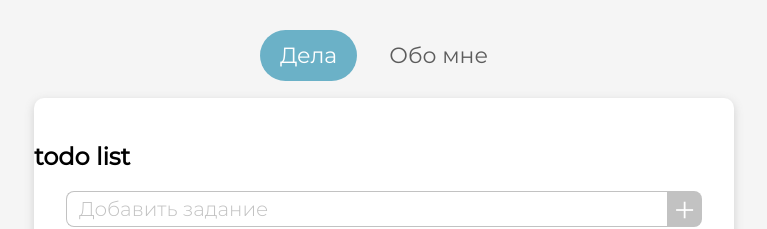
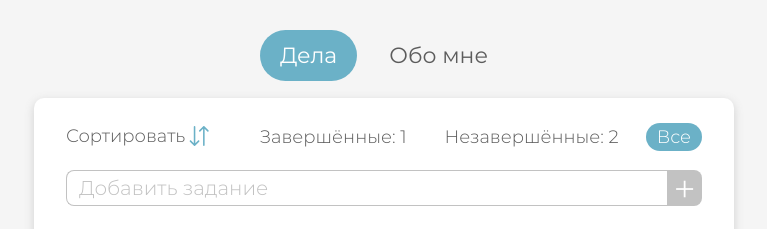
Before and after one commit to IrinaRyazanskaya/todo-list, a React (Create React App) app: page /todo in a window 1280 px wide. Shown: the top 229 px of the page, without its empty margins (256-1023 px from the left). Built offline with nearby package versions, Linux system fonts and the light colour scheme.

Commit message:
Добавила логику на страницу Дела

```diff
--- /dev/null
+++ b/src/components/filters/filters.jsx
@@ -0,0 +1,62 @@
+import PropTypes from 'prop-types';
+import { useSelector, useDispatch } from 'react-redux';
+
+import styles from './filters.module.css';
+
+const Filters = ({
+    countInProgress,
+    countIsDone,
+    onClickFilterDone,
+    onClickFilterActive,
+    onClickFilterAll,
+    currentFilter,
+}) =>
+(
+    <div className={styles.filters}>
+        <div className={styles.wrap}>
+            <input
+                className={styles.radio}
+                id="completed"
+                type="radio"
+                name="radio"
+                checked={currentFilter === 'done'}
+                onChange={() => onClickFilterDone()}
+            />
+            <label className={styles.label} htmlFor="completed">
+                Завершённые: {countIsDone}
+            </label>
+        </div>
+        <div className={styles.wrap}>
+            <input
+                className={styles.radio}
+                id="active"
+                type="radio"
+                name="radio"
+                checked={currentFilter === 'active'}
+                onChange={() => onClickFilterActive()}
+            />
+            <label className={styles.label} htmlFor="active">
+                Незавершённые: {countInProgress}
+            </label>
+        </div>
+        <div className={styles.wrap}>
+            <input
+                className={styles.radio}
+                id="all"
+                type="radio"
+                name="radio"
+                checked={currentFilter === 'all'}
+                onChange={() => onClickFilterAll()}
+            />
+            <label className={styles.label} htmlFor="all">
+                Все
+            </label>
+        </div>
+    </div>
+);
+
+// Filters.propTypes = {
+//     count: PropTypes.number.isRequired
+// };
+
+export { Filters };
--- a/src/components/input-item/input-item.jsx
+++ b/src/components/input-item/input-item.jsx
@@ -21,7 +21,7 @@ class InputItem extends Component {
             inputValue: '',
         });
 
-        this.props.onClickAdd(this.state.inputValue.toUpperCase());
+        this.props.onClickAdd(this.state.inputValue);
     }
 
     onInputChange = (event) => {
--- a/src/components/todo/todo.jsx
+++ b/src/components/todo/todo.jsx
@@ -3,12 +3,31 @@ import { useSelector, useDispatch } from 'react-redux';
 import { InputItem } from '../input-item/input-item';
 import { ItemList } from '../item-list/item-list';
 import { Divider } from '../divider/divider';
-import { Footer } from '../footer/footer';
+import { Filters } from '../filters/filters';
+import iconEmptySrc from './icon-empty.png';
+import iconSortSrc from './sort-icon.svg';
 import styles from './todo.module.css';
 import '../../assets/fonts.css';
 
 const Todo = () => {
     const items = useSelector((state) => {
+        const { items, filter, sort } = state.todo;
+        let itemsToShow = items;
+
+        if (filter === 'active') {
+            itemsToShow = itemsToShow.filter((item) => (!item.isDone));
+        } else if (filter === 'done') {
+            itemsToShow = itemsToShow.filter((item) => (item.isDone));
+        }
+
+        if (sort === 'reverse') {
+            itemsToShow = itemsToShow.slice().reverse();
+        }
+
+        return itemsToShow;
+    });
+
+    const itemsСount = useSelector((state) => {
         return state.todo.items;
     });
 
@@ -35,20 +54,96 @@ const Todo = () => {
         })
     };
 
+    const currentFilter = useSelector((state) => {
+        return state.todo.filter;
+    });
+
+    const onClickFilterAll = () => {
+        dispatch({
+            type: 'todo/filter',
+            payload: 'all'
+        })
+    };
+
+    const onClickFilterActive = () => {
+        dispatch({
+            type: 'todo/filter',
+            payload: 'active'
+        })
+    };
+
+    const onClickFilterDone = () => {
+        dispatch({
+            type: 'todo/filter',
+            payload: 'done'
+        })
+    };
+
+    const currentSort = useSelector((state) => {
+        return state.todo.sort;
+    });
+
+    const onClickSort = () => {
+        if (currentSort === 'normal') {
+            dispatch({
+                type: 'todo/sort',
+                payload: 'reverse'
+            })
+        } else if (currentSort === 'reverse') {
+            dispatch({
+                type: 'todo/sort',
+                payload: 'normal'
+            })
+        }
+    }
+
     return (
         <article className={styles.screen}>
             <div className={styles.wrap}>
-                <h1 className={styles.title}>todo list</h1>
+                <header className={styles.header}>
+                    <button
+                        className={styles.sort}
+                        onClick={() => onClickSort()}
+                    >
+                        Сортировать
+                        <img
+                            className={styles.sortIcon}
+                            src={iconSortSrc}
+                            alt="Стрелки вверх и вниз"
+                        />
+                    </button>
+                    <Filters
+                        countInProgress={itemsСount.filter(item => !item.isDone).length}
+                        countIsDone={itemsСount.filter(item => item.isDone).length}
+                        onClickFilterAll={onClickFilterAll}
+                        onClickFilterActive={onClickFilterActive}
+                        onClickFilterDone={onClickFilterDone}
+                        currentFilter={currentFilter}
+                    />
+                </header>
                 <div className={styles.todo}>
                     <InputItem onClickAdd={onClickAdd} />
-                    <ItemList
-                        items={items}
-                        onClickDone={onClickDone}
-                        onClickDelete={onClickDelete}
-                    />
+                    {(itemsСount.length === 0)
+                        ? <div className={styles.emptyWrap}>
+                            <img
+                                src={iconEmptySrc}
+                                alt=''
+                                className={styles.emptyImage}
+                            />
+                            <p className={styles.emptyText}>
+                                Вы ещё не добавили ни одной задачи
+                            </p>
+                            <p className={styles.emptySubText}>
+                                Сделайте это прямо сейчас!
+                            </p>
+                        </div>
+                        : <ItemList
+                            items={items}
+                            onClickDone={onClickDone}
+                            onClickDelete={onClickDelete}
+                        />}
                 </div>
                 <Divider />
-                <Footer count={items.filter(item => !item.isDone).length} />
             </div>
         </article>
     );
--- a/src/store/todo.js
+++ b/src/store/todo.js
@@ -14,8 +14,10 @@ const initialTodoState = {
             value: 'Приготовить ужин',
             isDone: false,
             optionId: 3
-        }
+        },
     ],
+    filter: 'all',
+    sort: 'normal',
 };
 
 function handleTodoAdd(state, text) {
@@ -24,27 +26,31 @@ function handleTodoAdd(state, text) {
         {
             value: text,
             isDone: false,
-            optionId: state.items.length + 1
+            optionId: state.items.length + 1,
         }
     ];
 
     return {
         items: newItems,
+        filter: state.filter,
+        sort: state.sort,
     };
 }
 
 function handleTodoDelete(state, id) {
-    const newItems = state.items.filter(item => {
+    const newItems = state.items.filter((item) => {
         return item.optionId !== id;
     });
 
     return {
         items: newItems,
+        filter: state.filter,
+        sort: state.sort,
     };
 }
 
 function handleTodoDone(state, id) {
-    const newItems = state.items.map(item => {
+    const newItems = state.items.map((item) => {
         const newItem = { ...item };
 
         if (item.optionId === id) {
@@ -56,6 +62,22 @@ function handleTodoDone(state, id) {
 
     return {
         items: newItems,
+        filter: state.filter,
+        sort: state.sort,
+    };
+}
+
+function handleTodoFilter(state, filterValue) {
+    return {
+        ...state,
+        filter: filterValue,
+    };
+}
+
+function handleTodoSort(state, sortValue) {
+    return {
+        ...state,
+        sort: sortValue,
     };
 }
 
@@ -70,6 +92,12 @@ function todoReducer(state = initialTodoState, action) {
         case 'todo/done': {
             return handleTodoDone(state, action.payload);
         }
+        case 'todo/filter': {
+            return handleTodoFilter(state, action.payload);
+        }
+        case 'todo/sort': {
+            return handleTodoSort(state, action.payload);
+        }
         default:
             return state;
     }
```
